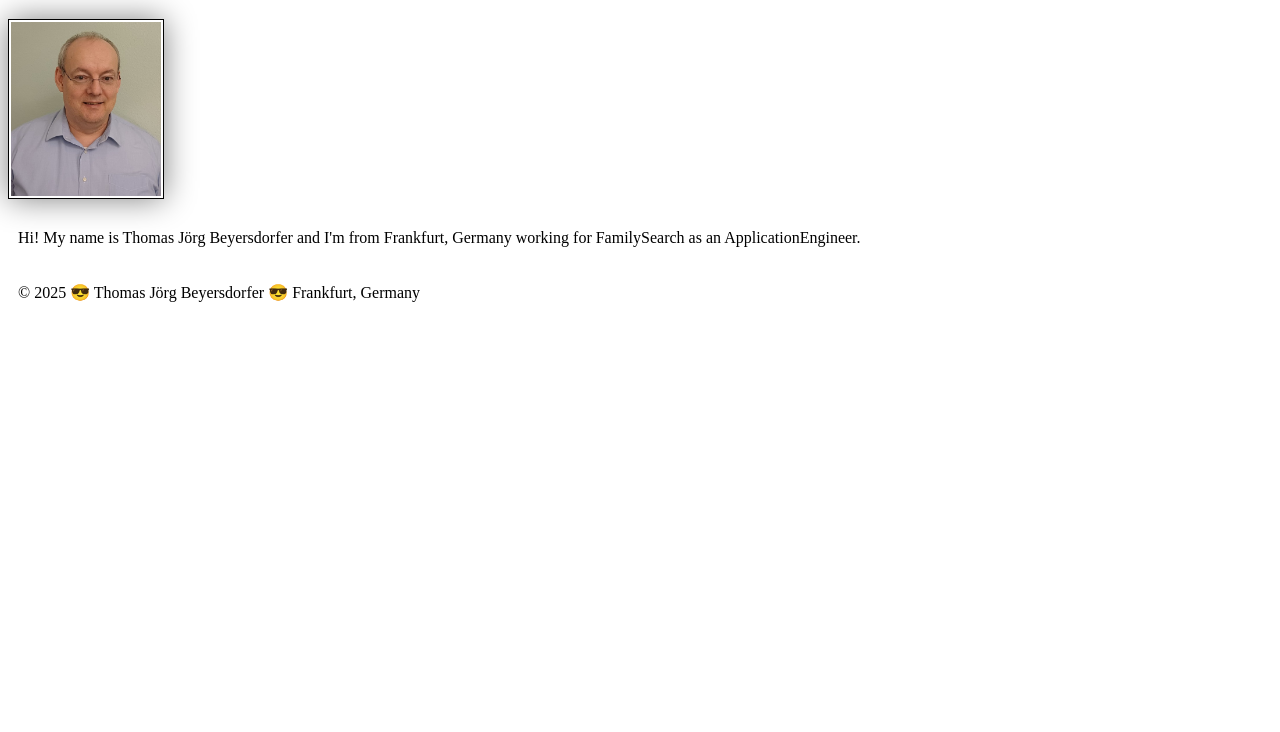
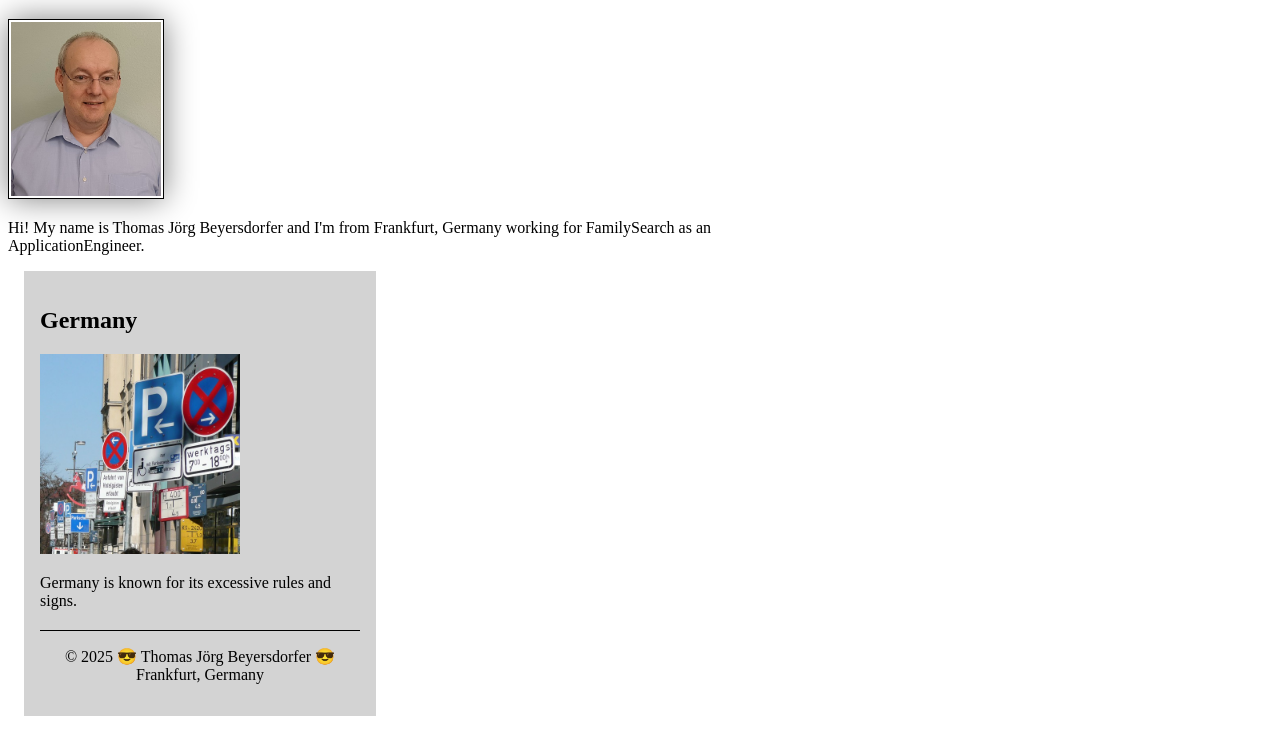
Before and after one commit to beyersdorfertj/wdd130, a plain HTML site: page index.html in a window 1280 px wide. Shown: the part 205-937 px from the top of the page. Before the commit the page ends 800 px from the top, so only its background shows below. Drawn offline with Linux system fonts and the light colour scheme.

Commit message:
W02 changes

```diff
--- a/index.html
+++ b/index.html
@@ -3,6 +3,8 @@
   <head>
     <meta charset="utf-8">
     <meta name="viewport" content="width=device-width,initial-scale=1.0">
+    <meta name="author" content="Thomas Jörg Beyersdorfer">
+    <meta name="description" content="Thomas Jörg Beyersdorfer's WDD 130 page.">
     <link rel="stylesheet" href="styles/styles.css">
     <title>Thomas Jörg Beyersdorfer | WDD 130</title>
   </head>
@@ -18,6 +20,10 @@
       <img src="images/profile.jpg" alt="Thomas Jörg Beyersdorfer" width="200">
       <p>Hi! My name is Thomas Jörg Beyersdorfer and I'm from Frankfurt, Germany working for FamilySearch as an ApplicationEngineer.</p>
     </main>
+    <aside>
+      <h2>Germany</h2>
+      <img src="images/germany.jpg" alt="Signs in Germany" width="200">
+      <p>Germany is known for its excessive rules and signs.</p>
     <footer>
       <p>&copy; 2025 😎 Thomas Jörg Beyersdorfer 😎 Frankfurt, Germany</p>
     </footer>
--- a/styles/styles.css
+++ b/styles/styles.css
@@ -1,3 +1,39 @@
+aside {
+  width: 20em;
+  margin: 1em;
+  border: 1px solid rgb(0 0 0 0.2);
+  padding: 1em;
+  background-color: lightgray;
+  color: blackgrey;
+}
+
+aside img {
+  width: 200px;
+  height: auto;
+}
+
+footer {
+  margin-top: 20px;
+  border-top: 1px solid black;
+  text-align: center;
+}
+
+h1 {
+  color: darkblue;
+}
+
+main {
+  max-width: 800px;
+}
+
+main img {
+  width: 150px;
+  height: auto;
+  border: 1px solid black;
+  padding: 2px;
+  box-shadow: 0 0 30px gray;
+}
+
 nav {
   background-color: darkblue;
   padding: 10px;
@@ -9,18 +45,6 @@ nav a {
   padding: 20px;
 }
 
-h1 {
-  color: darkblue;
+p {
+  padding: 0;
 }
-
-img {
-  width: 150px;
-  height: auto;
-  border: 1px solid black;
-  padding: 2px;
-  box-shadow: 0 0 30px gray;
-}
-
-p {
-  padding: 10px;
-}
```
Also changed, not shown: images/germany.jpg (added).
